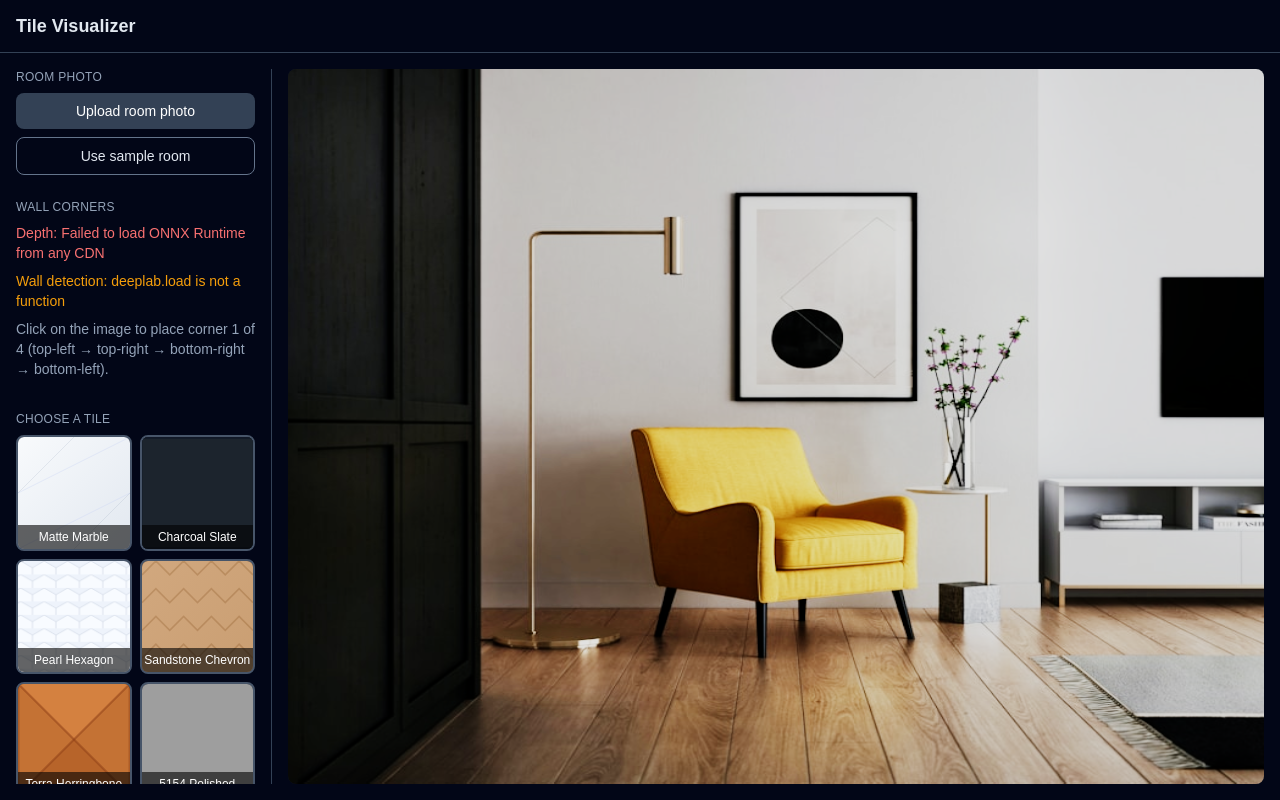
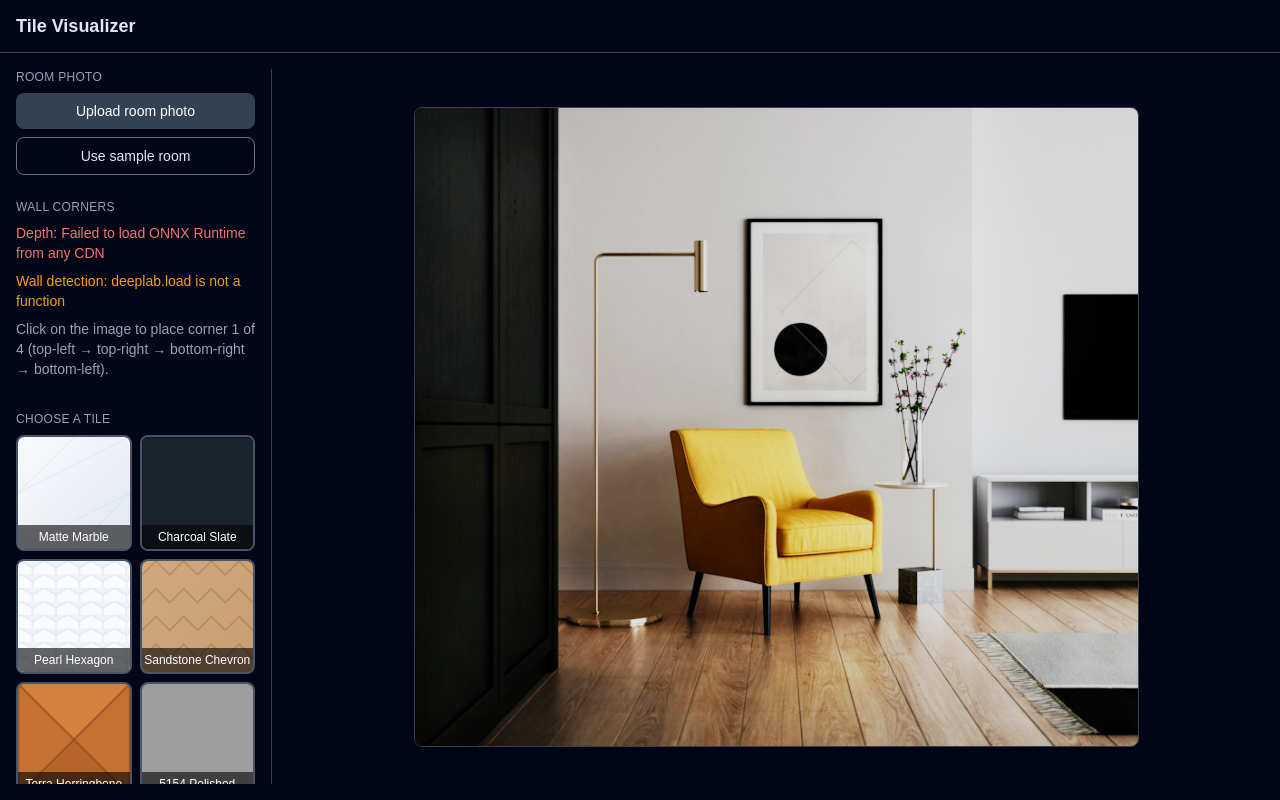
Before and after one commit to vbnsl/AR-Visualizer-2.0, a Next.js app: page / in a window 1280 px wide. Both pictures are taken after a click on the button "Use sample room". Built offline with nearby package versions, Linux system fonts and the light colour scheme; grey boxes are pictures that could not be loaded.

Commit message:
image viewer

```diff
--- a/app/page.tsx
+++ b/app/page.tsx
@@ -10,8 +10,33 @@ import { TILE_CATALOG, type TileProduct } from "@/lib/catalog";
 import { estimateDepth, type DepthResult } from "@/lib/depth";
 import { segmentWall } from "@/lib/wallSegmentation";
 
+/** Max size of the room view so it doesn't dominate the screen; image fits inside and keeps aspect ratio. */
+const MAX_VIEW_WIDTH = 960;
+const MAX_VIEW_HEIGHT = 640;
+
+function getDisplaySize(
+  naturalWidth: number,
+  naturalHeight: number
+): { width: number; height: number } {
+  if (naturalWidth <= 0 || naturalHeight <= 0)
+    return { width: MAX_VIEW_WIDTH, height: MAX_VIEW_HEIGHT };
+  const scale = Math.min(
+    MAX_VIEW_WIDTH / naturalWidth,
+    MAX_VIEW_HEIGHT / naturalHeight,
+    1
+  );
+  return {
+    width: Math.round(naturalWidth * scale),
+    height: Math.round(naturalHeight * scale),
+  };
+}
+
 export default function VisualizerPage() {
   const [roomImageUrl, setRoomImageUrl] = useState<string | null>(null);
+  const [roomImageSize, setRoomImageSize] = useState<{
+    width: number;
+    height: number;
+  } | null>(null);
   const [corners, setCorners] = useState<Point[]>([]);
   const [selectedTile, setSelectedTile] = useState<TileProduct | null>(null);
   const [containerSize, setContainerSize] = useState({ width: 0, height: 0 });
@@ -26,16 +51,30 @@ export default function VisualizerPage() {
   const canvasContainerRef = useRef<HTMLDivElement>(null);
   const compositeRef = useRef<HTMLDivElement>(null);
 
+  // Load room image dimensions so we can size the view without stretching
   useEffect(() => {
-    const el = containerRef.current;
-    if (!el) return;
-    const update = () =>
-      setContainerSize({ width: el.clientWidth, height: el.clientHeight });
-    update();
-    const ro = new ResizeObserver(update);
-    ro.observe(el);
-    return () => ro.disconnect();
+    if (!roomImageUrl) {
+      setRoomImageSize(null);
+      return;
+    }
+    const img = new Image();
+    img.onload = () =>
+      setRoomImageSize({ width: img.naturalWidth, height: img.naturalHeight });
+    img.onerror = () => setRoomImageSize(null);
+    img.src = roomImageUrl;
   }, [roomImageUrl]);
+
+  // Display size: fit within max window, preserve aspect ratio, no upscale
+  const displaySize =
+    roomImageSize && roomImageSize.width > 0 && roomImageSize.height > 0
+      ? getDisplaySize(roomImageSize.width, roomImageSize.height)
+      : null;
+
+  // Keep containerSize in sync for ref-based logic (e.g. download); view uses displaySize when available
+  useEffect(() => {
+    if (!displaySize) return;
+    setContainerSize(displaySize);
+  }, [displaySize?.width, displaySize?.height]);
 
   const handleImageLoad = useCallback((url: string) => {
     setRoomImageUrl(url);
@@ -198,18 +237,25 @@ export default function VisualizerPage() {
           )}
         </aside>
 
-        <main className="relative min-w-0 flex-1">
+        <main className="relative flex min-w-0 flex-1 items-center justify-center overflow-auto p-4">
           {!roomImageUrl ? (
-            <div className="flex h-full items-center justify-center rounded-lg border border-dashed border-slate-600 bg-slate-900/50">
+            <div className="flex h-full min-h-[320px] w-full max-w-[960px] items-center justify-center rounded-lg border border-dashed border-slate-600 bg-slate-900/50">
               <p className="text-slate-500">
                 Upload a room photo or use the sample room to start.
               </p>
             </div>
+          ) : !displaySize ? (
+            <div className="flex min-h-[320px] min-w-[480px] items-center justify-center rounded-lg border border-slate-700 bg-slate-900/80">
+              <p className="text-slate-400">Loading image…</p>
+            </div>
           ) : (
             <div
               ref={containerRef}
-              className="relative h-full w-full overflow-hidden rounded-lg"
-              style={{ minHeight: 300 }}
+              className="relative shrink-0 overflow-hidden rounded-lg border border-slate-700 bg-slate-900 shadow-xl"
+              style={{
+                width: displaySize.width,
+                height: displaySize.height,
+              }}
               onClick={handleCanvasClick}
               role="presentation"
             >
@@ -218,22 +264,22 @@ export default function VisualizerPage() {
                 className="absolute inset-0"
                 style={{
                   cursor: canPlaceCorners ? "crosshair" : "default",
-                  width: containerSize.width,
-                  height: containerSize.height,
+                  width: displaySize.width,
+                  height: displaySize.height,
                 }}
               >
                 <VisualizerCanvas
                   roomImageUrl={roomImageUrl}
-                  width={containerSize.width}
-                  height={containerSize.height}
+                  width={displaySize.width}
+                  height={displaySize.height}
                   containerRef={canvasContainerRef}
                 />
                 <TileOverlayCanvas
                   corners={corners}
                   tileImageUrl={selectedTile?.imageUrl ?? null}
                   tileSizeMm={selectedTile?.sizeMm}
-                  width={containerSize.width}
-                  height={containerSize.height}
+                  width={displaySize.width}
+                  height={displaySize.height}
                   depthMap={depthMap}
                   depthCloserIsHigher={depthCloserIsHigher}
                   wallMask={wallMask}
@@ -244,8 +290,8 @@ export default function VisualizerPage() {
                 <CornerHandles
                   corners={corners}
                   onMove={handleCornerMove}
-                  containerWidth={containerSize.width}
-                  containerHeight={containerSize.height}
+                  containerWidth={displaySize.width}
+                  containerHeight={displaySize.height}
                 />
               )}
             </div>
```
